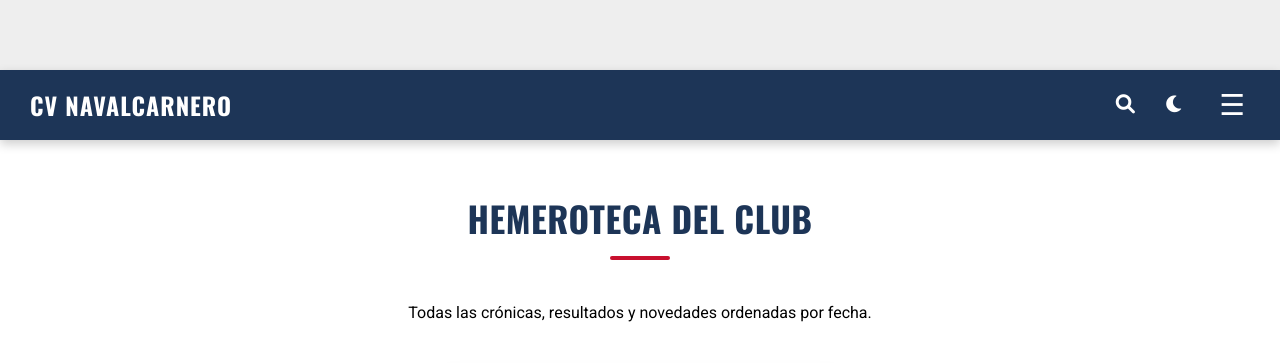
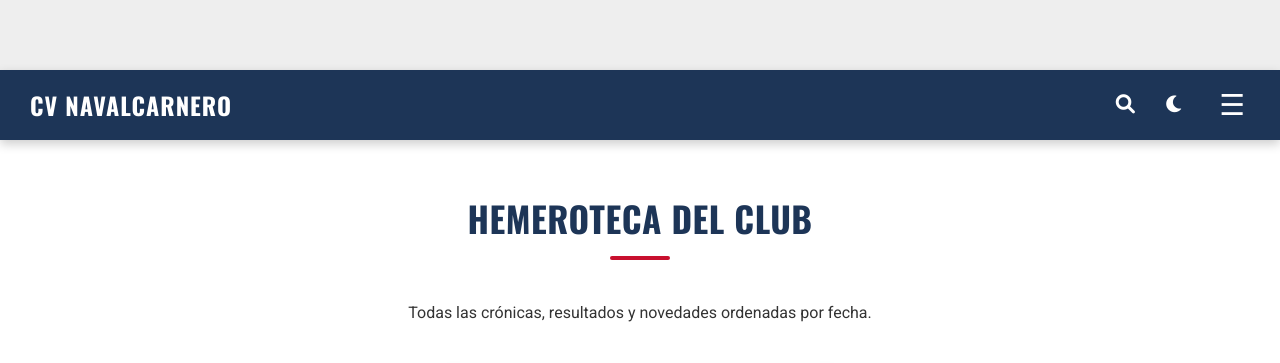
Before and after one commit to vvillalbamartinez1501-glitch/WebVoleyNavalcarnero, a plain HTML site: page noticias.html in a window 1280 px wide. Shown: the top 363 px of the page. Drawn offline with nearby package versions, Linux system fonts and the light colour scheme; grey boxes are pictures that could not be loaded.

Commit message:
intento stocky header 2

```diff
--- a/assets/css/styles.css
+++ b/assets/css/styles.css
@@ -78,6 +78,7 @@ html { scroll-behavior: smooth; }
 body {
     font-family: 'Roboto', sans-serif;
     background-color: var(--bg-body);
+    color: var(--text-main);
     overflow-x: hidden;
     line-height: 1.6;
     transition: background-color 0.3s ease, color 0.3s ease;
```
